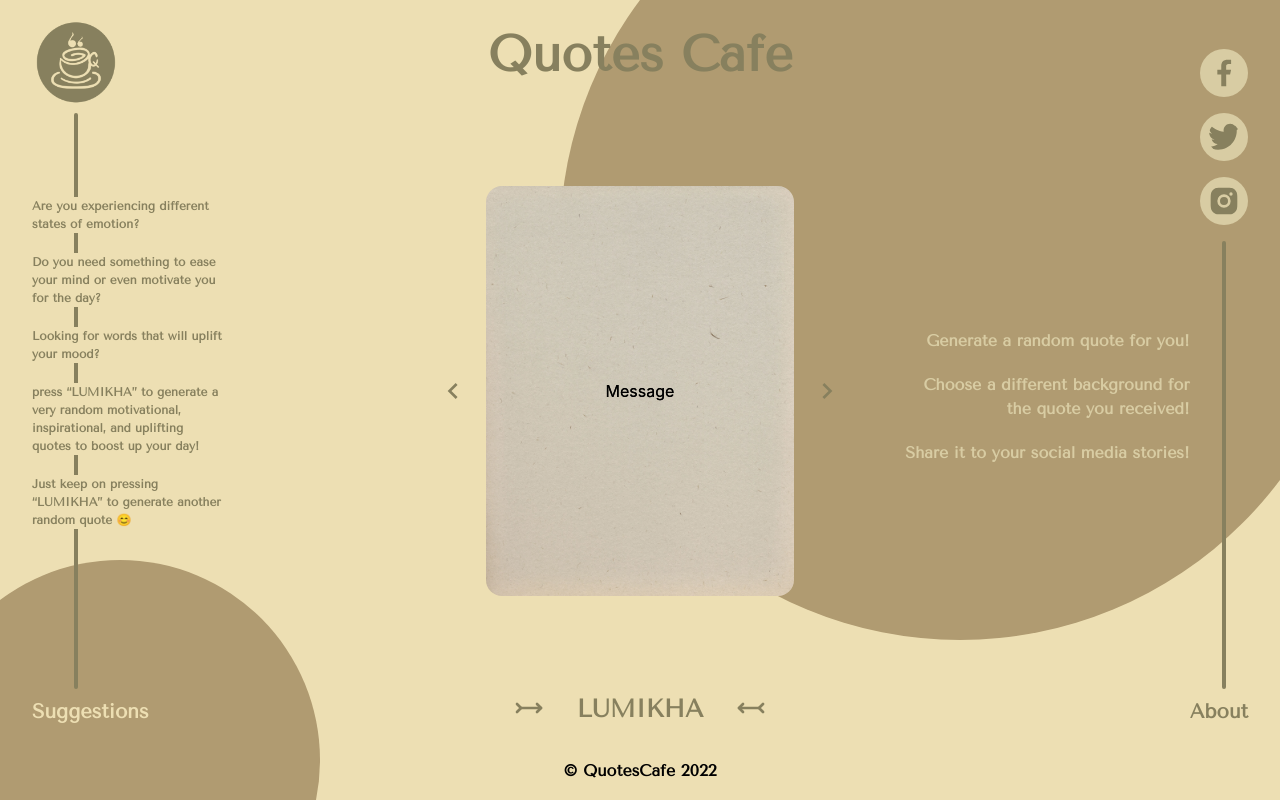
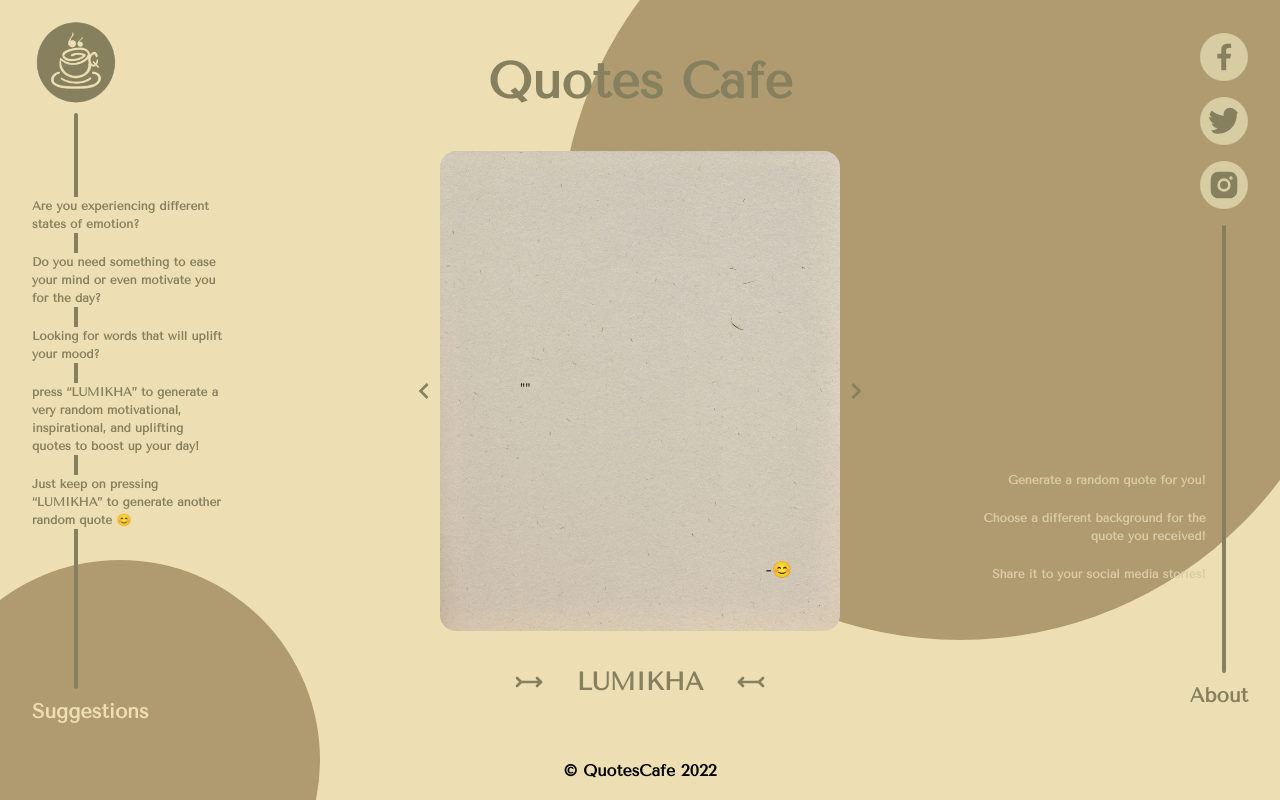
Before and after one commit to rlruedas/QuotesCafe, a Next.js app: page /landing in a window 1280 px wide. Built offline with nearby package versions, Linux system fonts and the light colour scheme.

Commit message:
Added Quote Message Functionality

```diff
--- a/pages/api/getQuotes.js
+++ /dev/null
@@ -1,3 +0,0 @@
-export const getQuotes = (req, res) => {
-
-}
--- a/pages/components/guide/guide.js
+++ b/pages/components/guide/guide.js
@@ -4,7 +4,7 @@ import Link from "next/link";
 
 function Guide() {
   return (
-    <div className="relative hidden lg:flex flex-col w-full h-full justify-center font-Tenorsans font-bold text-[#87805E]  items-start gap-2">
+    <div className="relative hidden lg:flex flex-col w-[25%] h-full justify-center font-Tenorsans font-bold text-[#87805E]  items-start gap-2">
       <section className="flex flex-col justify-center items-center w-fit h-full gap-2">
         <Image
           src="/projectlogo.webp"
--- a/pages/components/quotes/message.js
+++ b/pages/components/quotes/message.js
@@ -1,30 +1,44 @@
-import React, { useState } from "react";
+import React, { useEffect, useState } from "react";
 
 import bgimages from "../../../data/imgbackground.json";
-
 import { MdNavigateNext, MdNavigateBefore } from "react-icons/md";
 
-function Message() {
-  const [defaultBG, setDefaultBG] = useState(0);
+function Message(props) {
+  const [countBG, setCountBG] = useState(0);
   const { bgimg } = bgimages;
+  const { message } = props;
 
   return (
     <>
       <div className="flex justify-center items-center w-full h-full">
-        <button className="outlines-none">
+        <button
+          className="outlines-none"
+          onClick={() =>
+            countBG <= 0
+              ? setCountBG(bgimg.length - 1)
+              : setCountBG(countBG - 1)
+          }
+        >
           <MdNavigateBefore className="w-[2em] h-[2em] text-[#87805E]" />
         </button>
-        <section className="flex justify-center items-center relative w-full h-fit">
+        <section className="flex justify-center items-center relative w-fit h-fit font-Vollkorn">
           <img
-            src={bgimg[defaultBG].link}
+            src={bgimg[countBG]?.link ?? ""}
             alt="Quote Background"
-            className="w-[90%] h-full rounded-2xl relative"
+            className="w-[25em] h-[20em] md:h-[30em] rounded-2xl relative"
           ></img>
 
-          <span className="absolute">Message</span>
-          <span className="absolute">Message</span>
+          <span className="absolute w-[60%] text-[10px] sm:text-[15px] ">"{message.content}"</span>
+          <span className="absolute bottom-[3em] right-[3em]">-😊</span>
         </section>
-        <button className="outlines-none">
+        <button
+          className="outlines-none"
+          onClick={() =>
+            countBG >= bgimg.length - 1
+              ? setCountBG(0)
+              : setCountBG(countBG + 1)
+          }
+        >
           <MdNavigateNext className="w-[2em] h-[2em] text-[#87805E]" />
         </button>
       </div>
--- a/pages/components/quotes/quotes.js
+++ b/pages/components/quotes/quotes.js
@@ -1,11 +1,21 @@
-import React from "react";
-
+import React, { useState } from "react";
+import axios from "axios";
 import Message from "./message";
 import { TbArrowLeftTail, TbArrowRightTail } from "react-icons/tb";
 
 function Quotes() {
+  const [quote, setQuote] = useState([]);
+
+  const fetchQuotes = async () => {
+    const response = await axios.get(
+      "https://api.quotable.io/random?tags=inspirational"
+    );
+    const data = await response.data;
+    setQuote(data);
+  };
+
   return (
-    <div className="flex flex-col w-full h-full justify-center items-center gap-[2em] ">
+    <div className="flex flex-col w-full lg:w-[50%] h-full justify-center items-center gap-[2em] ">
       <span className="font-Tenorsans font-bold text-[#87805E] text-[30px] sm:text-[50px] ">
         Quotes Cafe
       </span>
@@ -14,10 +24,13 @@ function Quotes() {
         boost your day” <br />
         -Someone
       </span>
-      <Message />
+      <Message message={quote} />
       <section className="flex flex-row justify-center items-center w-full h-fit gap-[2em]">
         <TbArrowRightTail className="w-[2em] h-[2em] text-[#87805E]" />
-        <button className="font-Tenorsans font-bold text-[#87805E] text-[25px]">
+        <button
+          onClick={() => fetchQuotes()}
+          className="font-Tenorsans font-bold text-[#87805E] text-[25px]"
+        >
           LUMIKHA
         </button>
         <TbArrowLeftTail className="w-[2em] h-[2em] text-[#87805E]" />
--- a/pages/components/socialmedia/socialmedia.js
+++ b/pages/components/socialmedia/socialmedia.js
@@ -7,7 +7,7 @@ import Link from "next/link";
 function SocialMedia() {
   return (
     <>
-      <div className="relative hidden lg:flex flex-col w-full h-full justify-end items-end gap-2 font-Tenorsans font-bold">
+      <div className="relative hidden lg:flex flex-col w-[25%] h-full justify-end items-end gap-2 font-Tenorsans font-bold">
         <section className="flex flex-col gap-[1em] justify-center items-center ">
           <button>
             <GrFacebookOption className="w-[3em] h-[3em] p-2 text-[#87805E] bg-[#D8CCA3] rounded-full" />
@@ -19,15 +19,23 @@ function SocialMedia() {
             <RiInstagramFill className="w-[3em] h-[3em] p-2 text-[#87805E] bg-[#D8CCA3] rounded-full" />
           </button>
           <span className="w-[.3em] min-h-[28em] rounded-sm bg-[#87805E] relative ">
-            <section className="absolute bottom-[50%] w-[18em] flex flex-col justify-end -translate-x-[20em] gap-5 text-[#D8CCA3]">
-              <p className="text-end">Generate a random quote for you!</p>
-              <p className="text-end">Choose a different background for the quote you received!</p>
-              <p className="text-end">Share it to your social media stories!</p>
+            <section className="absolute bottom-[20%] w-[15em] flex flex-col justify-end -translate-x-[16em] gap-5 text-[#D8CCA3]">
+              <p className="text-end text-[12px]">
+                Generate a random quote for you!
+              </p>
+              <p className="text-end text-[12px]">
+                Choose a different background for the quote you received!
+              </p>
+              <p className="text-end text-[12px]">
+                Share it to your social media stories!
+              </p>
             </section>
           </span>
         </section>
         <Link href="./about">
-          <span className="text-[20px] text-[#87805E] cursor-pointer">About</span>
+          <span className="text-[20px] text-[#87805E] cursor-pointer">
+            About
+          </span>
         </Link>
       </div>
     </>
--- a/pages/landing.js
+++ b/pages/landing.js
@@ -14,7 +14,7 @@ function Landing() {
         <div className="relative flex flex-col w-full min-h-screen justify-center items-center antialiased duration-200 !overflow-clip gap-[2em]">
           <span className="z-0 absolute -top-[10em] -right-[5em] rounded-full w-[20em] h-[20em] sm:w-[40em] sm:h-[40em] lg:w-[50em] lg:h-[50em] bg-[#B09B71]"></span>
           <span className="z-0 absolute -bottom-[10em] -left-[5em] rounded-full w-[16em] h-[16em] md:w-[25em] md:h-[25em] bg-[#B09B71]"></span>
-          <div className="z-10 relative grid lg:grid-cols-3 w-full h-fit px-[2em]">
+          <div className="z-10 relative flex flex-row justify-between items-center w-screen h-full px-[2em]">
             <Guide />
             <Quotes />
             <SocialMedia />
```
